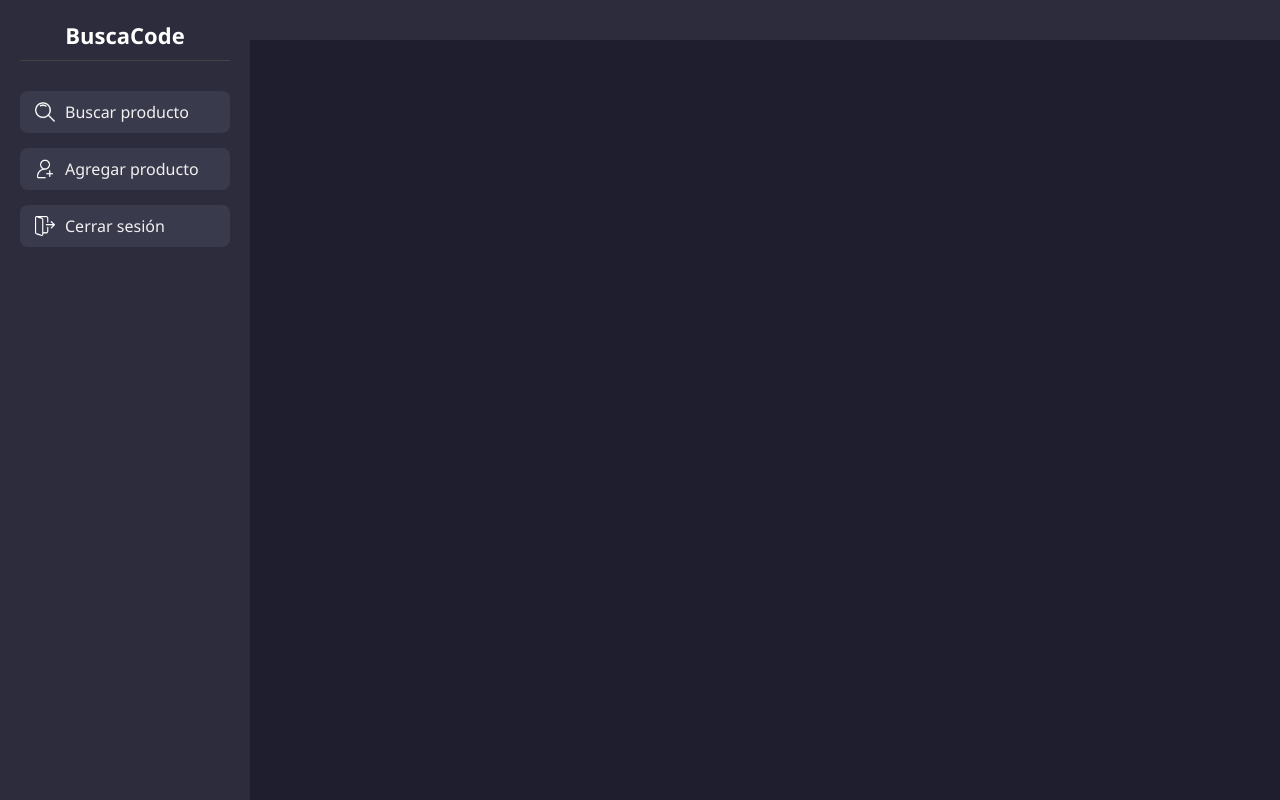
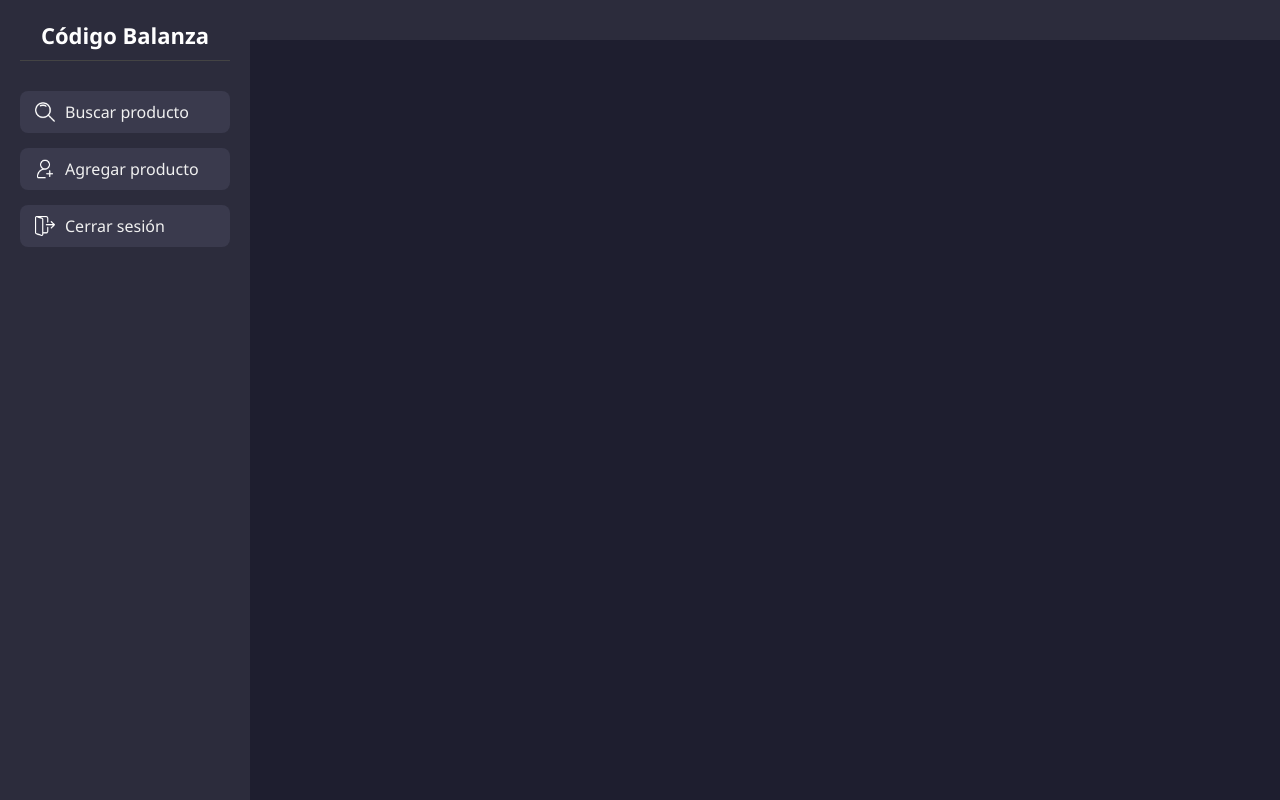
Before and after one commit to Tiff4ni/codigo-balanza, a Django app: template productos/templates/productos/menu.html in a window 1280 px wide. Run offline with Django 5.2, Linux system fonts and the light colour scheme; the template is opened without the code that fills it, so the values that code supplies are empty.

Commit message:
Proyecto Django para Render

```diff
--- a/codigoBalanza/urls.py
+++ b/codigoBalanza/urls.py
@@ -1,8 +1,10 @@
+from django.shortcuts import redirect
 from django.urls import include
 from django.contrib import admin
 from django.urls import path
 
 urlpatterns = [
+    path('', lambda request: redirect('/productos/buscar/')),
     path('admin/', admin.site.urls),
     path('productos/', include('productos.urls')),
 ]
--- a/productos/templates/productos/menu.html
+++ b/productos/templates/productos/menu.html
@@ -8,7 +8,7 @@
 </head>
 <body>
     <div class="menu-container">
-        <div class="menu-title">BuscaCode</div>
+        <div class="menu-title">Código Balanza</div>
 
         <a href="{% url 'buscar_producto' %}" class="menu-item">
             <img src="{% static 'icons/search.png' %}" class="menu-icon" alt="Buscar">
--- a/productos/urls.py
+++ b/productos/urls.py
@@ -1,4 +1,5 @@
-from django.urls import path
+from django.shortcuts import redirect
+from django.urls import include, path
 from . import views
 
 urlpatterns = [
@@ -7,6 +8,6 @@ urlpatterns = [
     path('login/', views.login_view, name='login'),
     path('buscar/', views.buscar_producto, name='buscar_producto'),
     path('cerrar-sesion/', views.cerrar_sesion, name='cerrar_sesion'),
-     path('editar/<str:producto_id>/', views.editar_producto, name='editar_producto'),
+    path('editar/<str:producto_id>/', views.editar_producto, name='editar_producto'),
     path('eliminar/<str:producto_id>/', views.eliminar_producto, name='eliminar_producto'),
 ]
```
Also changed, not shown: db.sqlite3, 1 other file.
